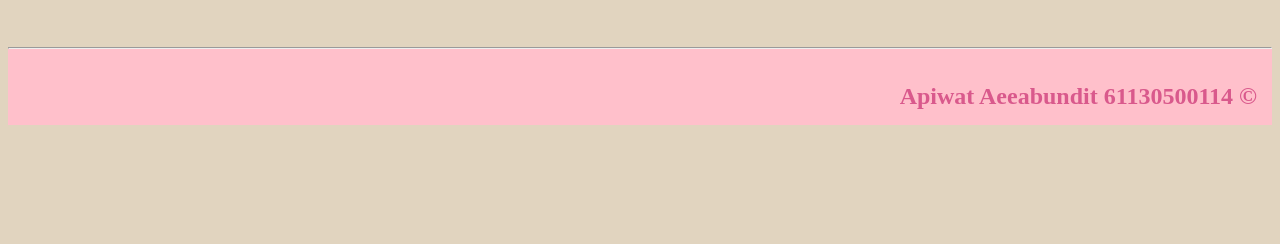
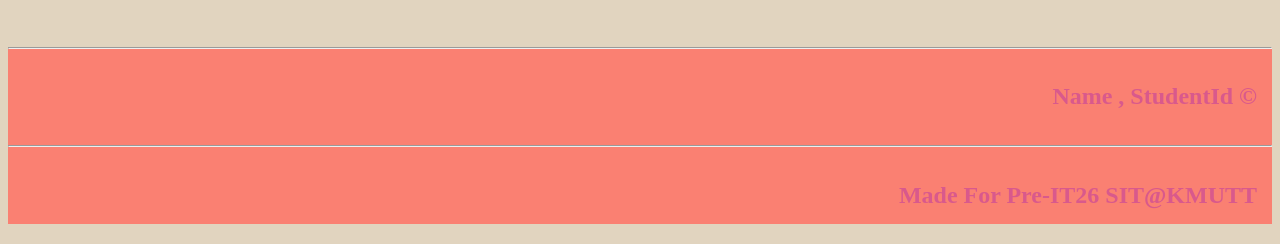
Before and after one commit to smurf136/Pre-IT-26WebTech, a plain HTML site: page HTML&Images/index.html in a window 1280 px wide. Shown: the part 926-1170 px from the top of the page. Before the commit the page ends 1071 px from the top, so only its background shows below. Drawn offline with Linux system fonts and the light colour scheme.

Commit message:
[EDIT]add-on-footer

```diff
--- a/HTML&Images/index.html
+++ b/HTML&Images/index.html
@@ -48,9 +48,11 @@
   </table>
   <script src="./script.js"></script>
   <footer>
-    <div style="background-color: pink;">
+    <div style="background-color: salmon;">
       <hr>
-      <h2 style="text-align: end; padding: 15px;">Apiwat Aeeabundit 61130500114 ©</h2>
+      <h2 style="text-align: end; padding: 15px;">Name , StudentId ©</h2>
+      <hr>
+      <h2 style="text-align: end; padding: 15px">Made For Pre-IT26 SIT@KMUTT </h2>
     </div>
   </footer>
 </body>
```
